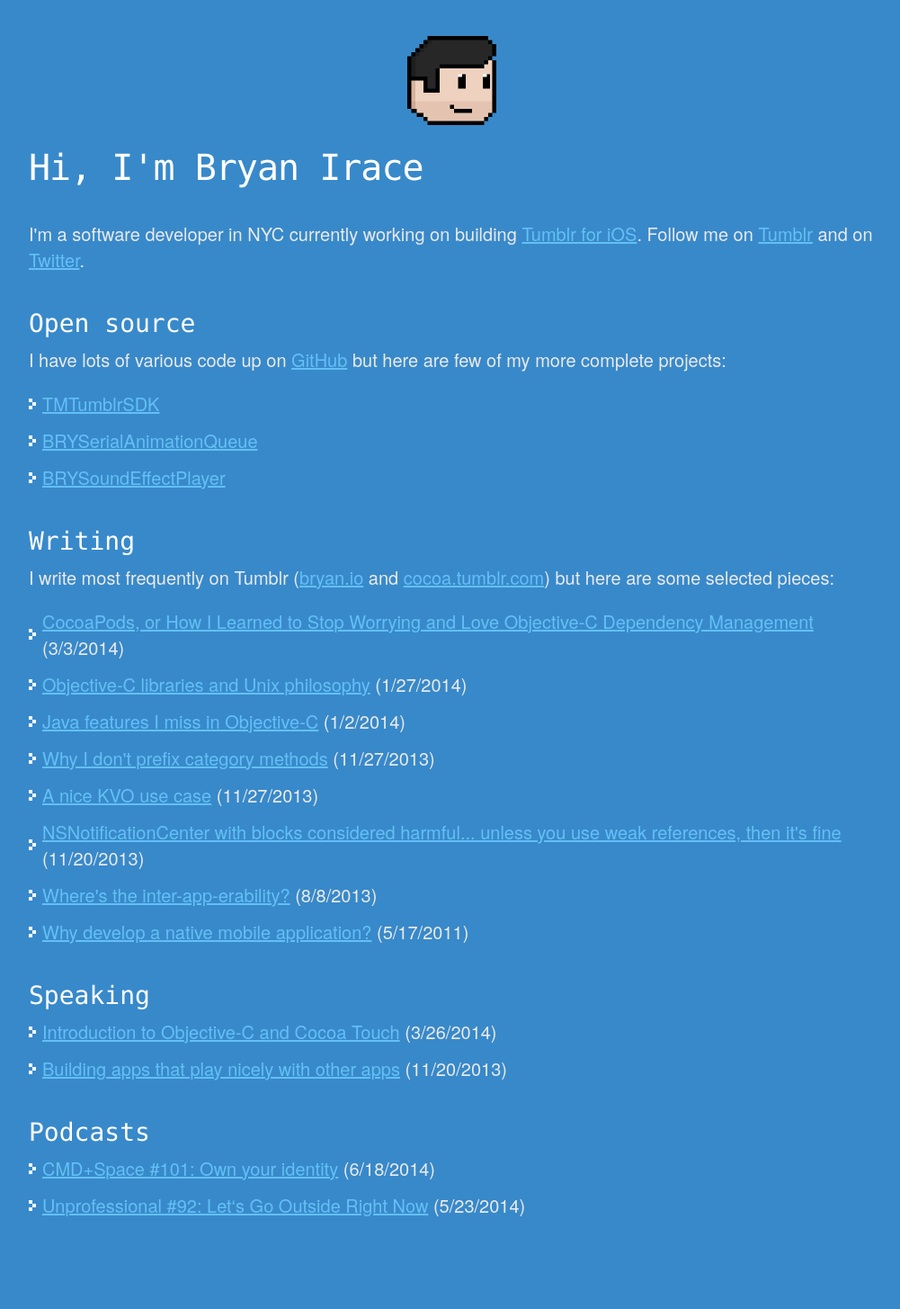
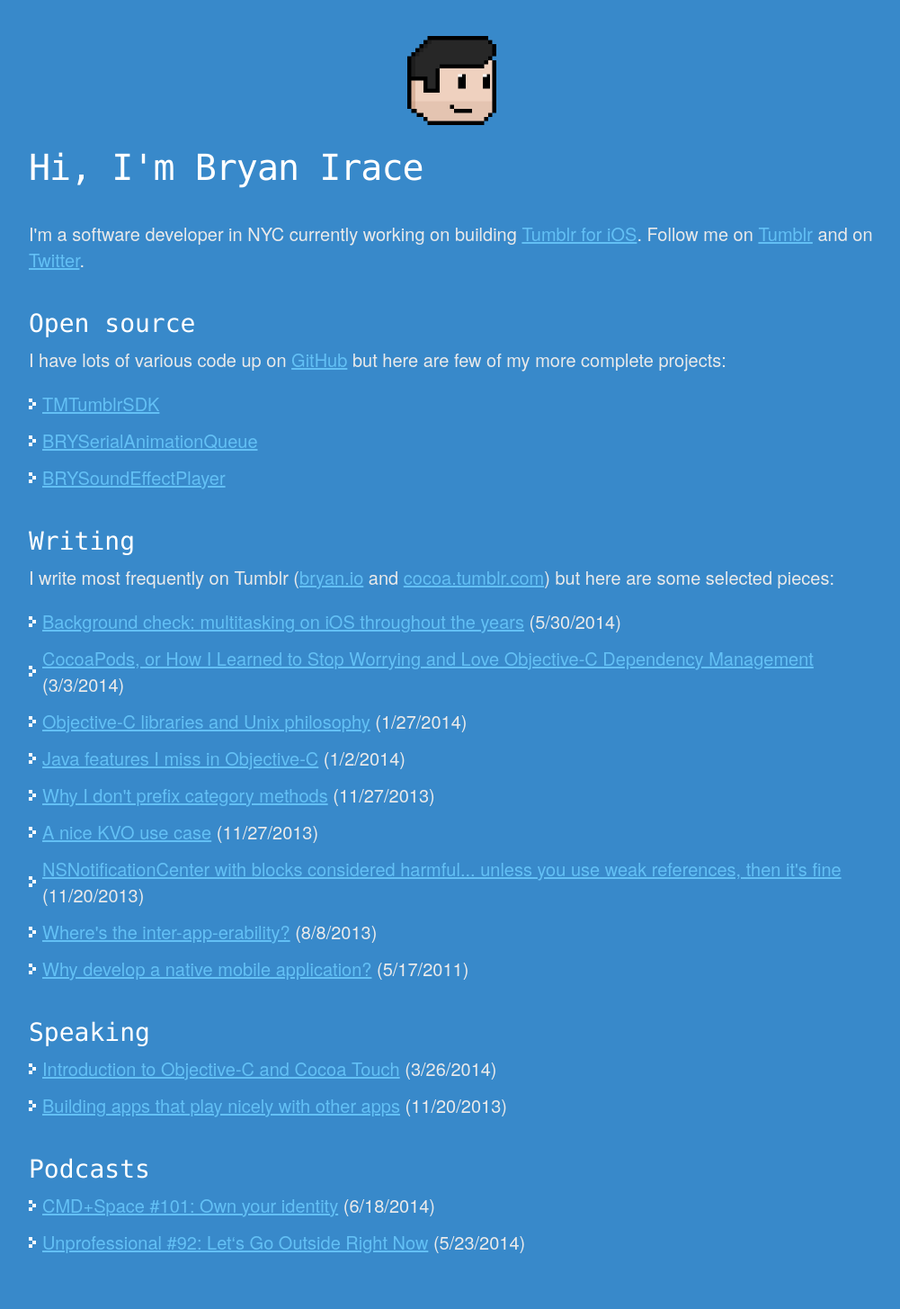
Before and after one commit to irace/irace.github.com, a Jekyll site: the page built from index.html, in a window 1280 px wide. Shown: the whole page at 90% size, without its empty margins (138-1139 px from the left). Built offline with Jekyll 4.4.1, drawn with Linux system fonts in a browser that asks for light colours; nearby versions of some CDN libraries; before the commit the page ends 1414 px from its top, so only the background shows below that.

Commit message:
Add backgrounding article

```diff
--- a/index.html
+++ b/index.html
@@ -54,6 +54,7 @@
       <h3>Writing</h3>
       <p>I write most frequently on Tumblr (<a href="http://bryan.io">bryan.io</a> and <a href="http://cocoa.tumblr.com">cocoa.tumblr.com</a>) but here are some selected pieces:
       <ul>
+        <li><a href="http://finerthings.in/featured/ios-7-background-multitasking-killing-apps/">Background check: multitasking on iOS throughout the years</a> (5/30/2014)
         {% for post in site.posts %}
           <li>
             <a href="{{ post.url }}">{{ post.title }}</a> ({{ post.date | date: "%-m/%-d/%Y" }})
```
